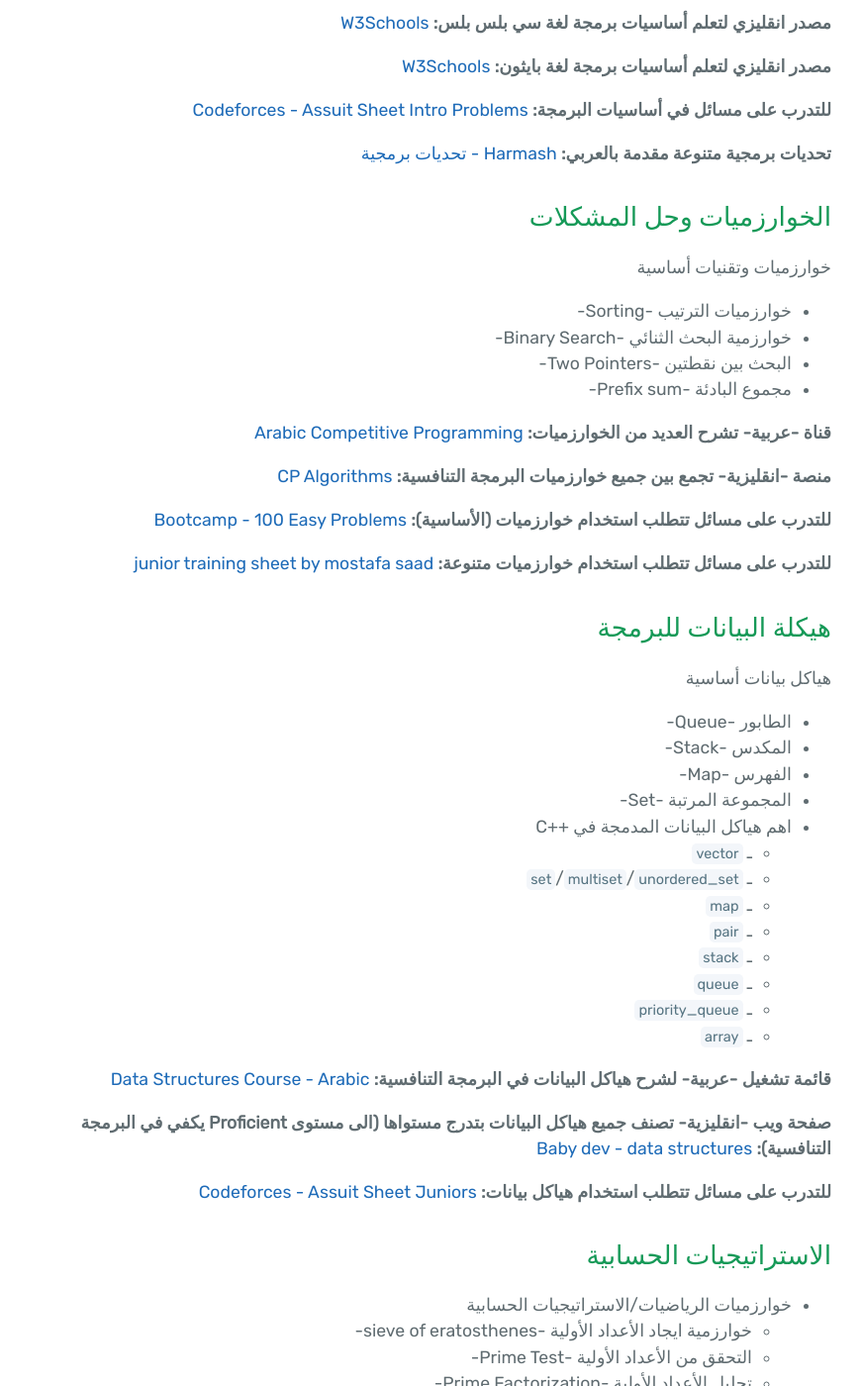
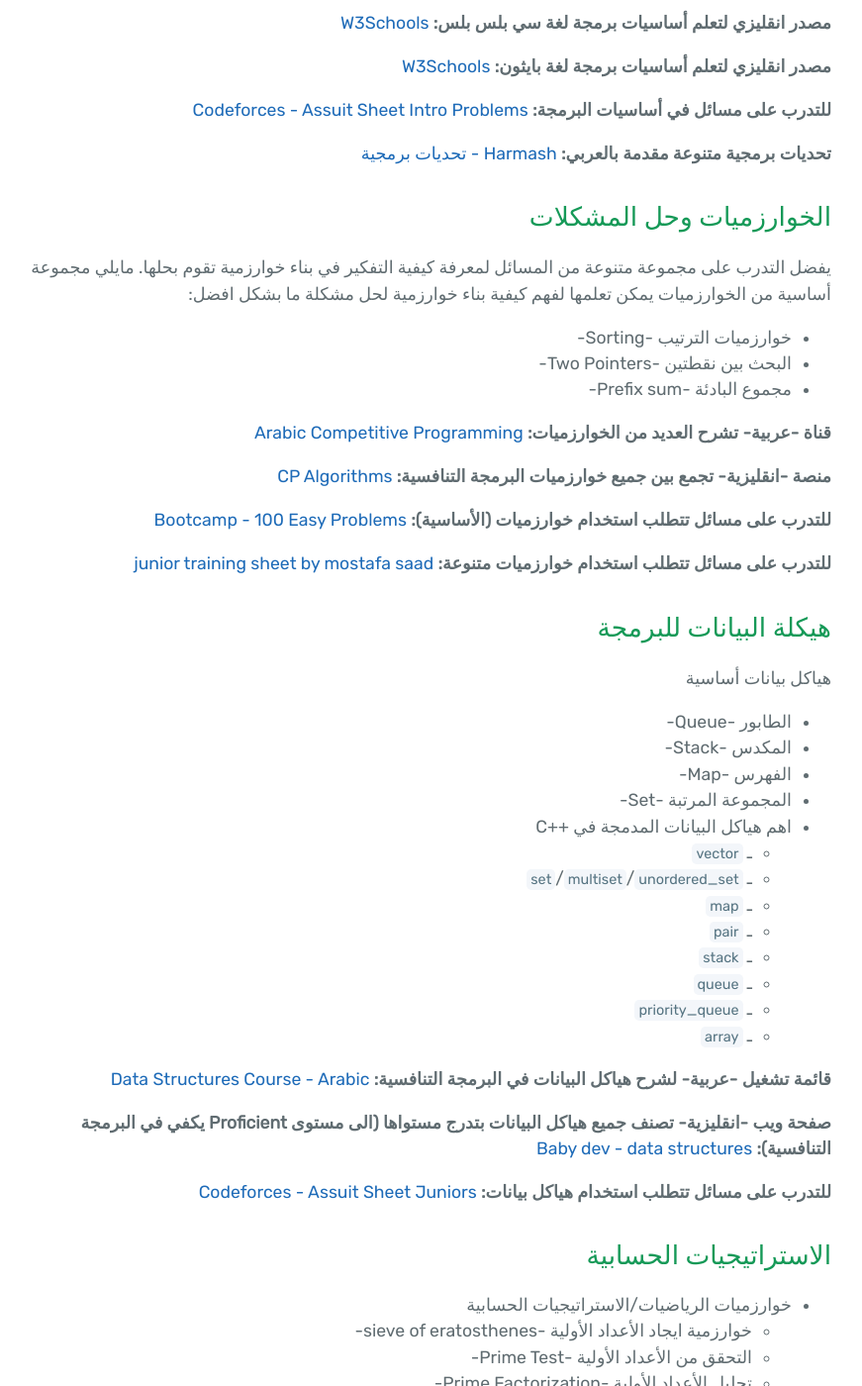
Before and after one commit to Teqaniaat/teqaniaat.github.io, a Jekyll site: the page built from athka/first_exam_topics_junior_ar.md, in a window 1280 px wide and 1400 px high, scrolled down 1437 px. Shown: the whole window at 99% size, without its empty margins (216-1087 px from the left). Built offline with Jekyll 4.4.1, drawn with Linux system fonts in a browser that asks for light colours; some of the changed text lies outside the part shown.

Commit message:
Update first_exam_topics_junior_ar.md

```diff
--- a/athka/first_exam_topics_junior_ar.md
+++ b/athka/first_exam_topics_junior_ar.md
@@ -51,9 +51,9 @@
 
 <a id="الخوارزميات-وحل-المشكلات"></a>
 ## الخوارزميات وحل المشكلات
-خوارزميات وتقنيات أساسية
+يفضل التدرب على مجموعة متنوعة من المسائل لمعرفة كيفية التفكير في بناء خوارزمية تقوم بحلها.
+مايلي مجموعة أساسية من الخوارزميات يمكن تعلمها لفهم كيفية بناء خوارزمية لحل مشكلة ما بشكل افضل:
 - خوارزميات الترتيب -Sorting-
-- خوارزمية البحث الثنائي -Binary Search-
 - البحث بين نقطتين -Two Pointers-
 - مجموع البادئة -Prefix sum-
 
@@ -102,4 +102,4 @@
 
 **صفحة ويب -انقليزية- تغطي جميع مواضيع الاستراتيجيات الحسابية في البرمجة التنافسية:** [Geeks for Geeks - Math in Competitive Programming](https://www.geeksforgeeks.org/math-in-competitive-programming/)
 
-**للتدرب على مسائل الاستراتيجيات الحسابية:** [Codeforces - Assuit Sheet Math&Geometry Problems](https://codeforces.com/group/MWSDmqGsZm/contest/223338)
+**للتدرب على مسائل في الاستراتيجيات الحسابية:** [Codeforces - Assuit Sheet Math&Geometry Problems](https://codeforces.com/group/MWSDmqGsZm/contest/223338)
```
